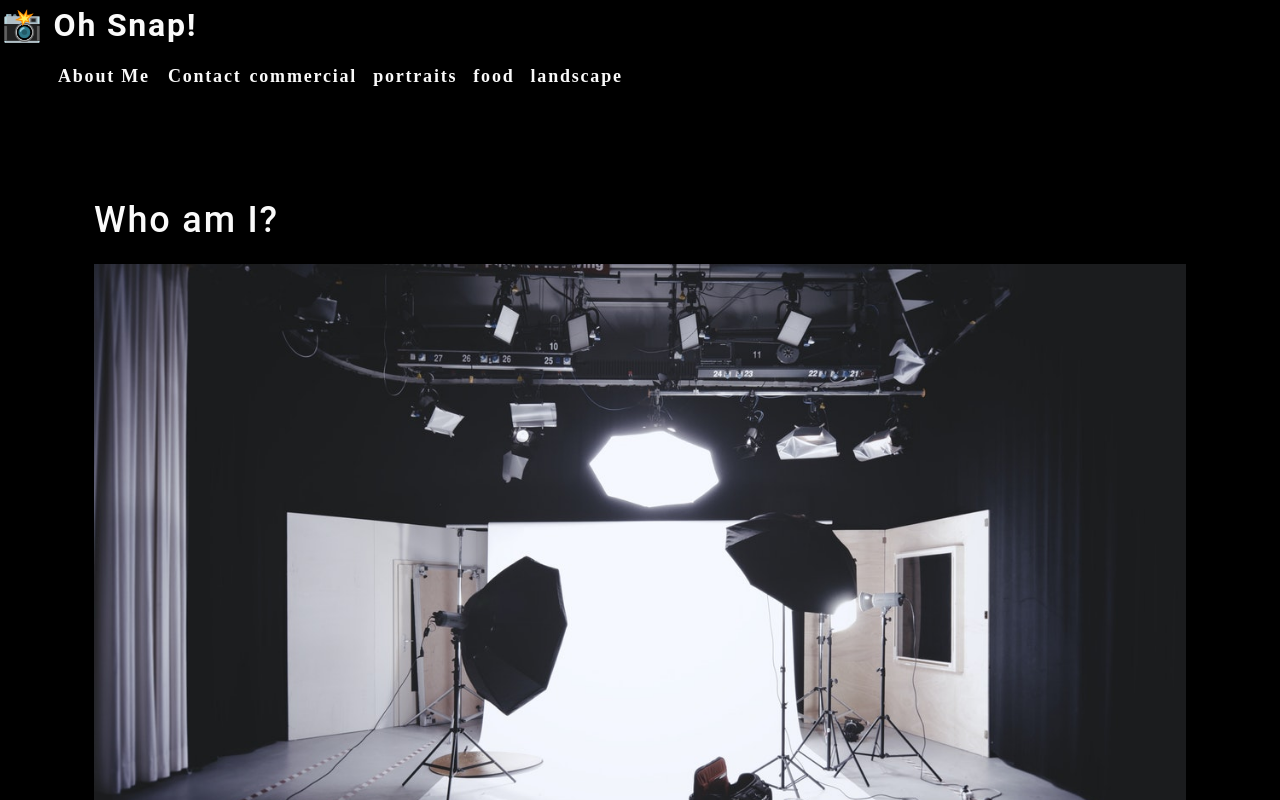
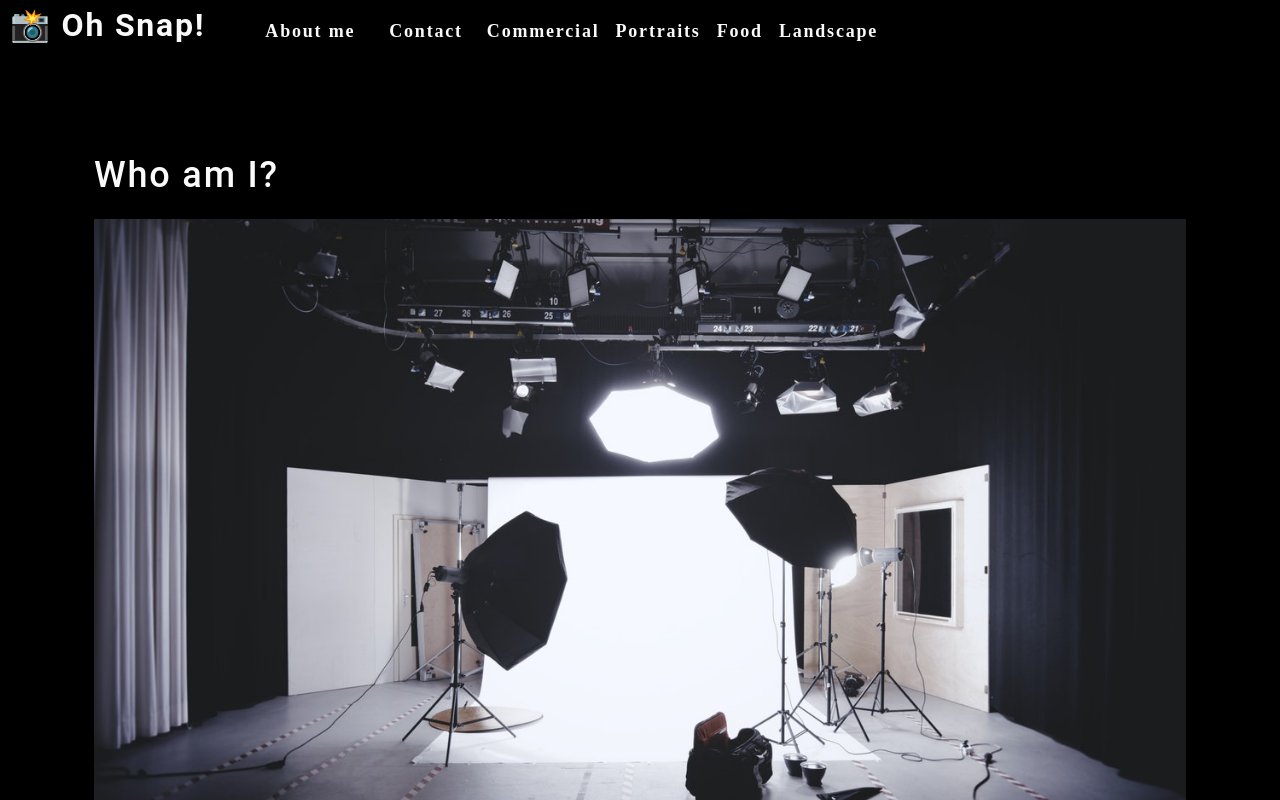
Before and after one commit to mmlawton15/PhotoPort, a React (Create React App) app: page / in a window 1280 px wide. Shown: the top 800 px of the page. Built offline with nearby package versions, Linux system fonts and the light colour scheme.

Commit message:
refactored with lesson snapshot to get rid of errors

```diff
--- a/src/components/About/index.js
+++ b/src/components/About/index.js
@@ -1,13 +1,19 @@
-import React from 'react';
+import React from 'react'
 import coverImage from "../../assets/cover/cover-image.jpg";
 
 function About() {
-    return(
-        <section className='my-5'>
-            <h1 id='about'>Who am I?</h1>
-            <img src={coverImage} className="my-2" style={{ width: "100%" }} alt="cover"/>
-        </section>
-    );
+
+  return (
+    <section className="my-5" >
+      <h1 id="about">Who am I?</h1>
+      <img src={coverImage} className="my-2" style={{ width: "100%" }} alt="cover" />
+      <div className="my-2">
+        <p>
+          Lorem ipsum dolor sit amet, consectetur adipiscing elit. Donec bibendum turpis sed ex condimentum molestie. Mauris condimentum lectus ut ornare dignissim. Mauris faucibus urna mi, ac feugiat metus aliquam maximus. Proin aliquam justo nec diam vulputate vestibulum. Aenean sollicitudin nulla at nisi ornare, nec suscipit massa eleifend. Morbi tristique justo vel turpis sollicitudin, et tristique velit convallis. In hac habitasse platea dictumst. Phasellus mattis nunc sed orci consequat laoreet. Praesent id nisl nibh. Curabitur imperdiet ultricies mollis. In hac habitasse platea dictumst.
+      </p>
+      </div>
+    </section>
+  )
 }
 
-export default About;
+export default About
--- a/src/components/Nav/index.js
+++ b/src/components/Nav/index.js
@@ -1,51 +1,50 @@
-import React from 'react';
+import React from "react";
+import { capitalizeFirstLetter } from "../../utils/helpers";
 
 function Nav() {
-    const categories = [
-        {
-            name: 'commercial',
-            description:"Photos of grocery stores, food trucks, and other commercial projects",
-        },
-        {
-            name: 'portraits', description: "Portraits of people in my life"
-        },
-        {
-            name: "food", description: "Delicious delicacies"
-        },
-        {
-            name: "landscape",
-            description: "Fields, farmhouses, waterfalls, and the beauty of nature",
-        },
+  const  categories = [
+    { name: 'commercial', description: 'Photos of grocery stores, food trucks, and other commercial projects' },
+    { name: 'portraits', description: 'Portraits of people in my life' },
+    { name: 'food', description: 'Delicious delicacies' },
+    { name: 'landscape', description: 'Fields, farmhouses, waterfalls, and the beauty of nature' }
   ];
-    function categorySelected(name) {
-        console.log(`${name} clicked`)
-    };
-    return(
-        <header>
+
+  const handleClick = () => {
+    console.log("click handled")
+  }
+
+  return (
+    <header data-testid="header" className="flex-row px-1">
       <h2>
-                <a href='/'>
-                    <span role='img' aria-label='camera'> 📸</span> Oh Snap!
+        <a href="/">
+          <span role="img" aria-label="camera"> 📸</span> Oh Snap!
         </a>
       </h2>
       <nav>
-                <ul className='flex-row'>
-                    <li className='mx-2'>
-                        <a href='#about'>
-                            About Me
+        <ul className="flex-row">
+          <li className="mx-2">
+            <a href="#about" onClick={() => handleClick()}>
+              About me
             </a>
           </li>
-                    <li>
-                        <span>Contact</span>
+          <li className={"mx-2"}>
+            <span onClick={() => handleClick()}>
+              Contact
+            </span>
           </li>
-                    {categories.map((category) => (
-                        <li className='mx-1' key={category.name}>
-                            <span onClick={() => categorySelected(category.name)}>{category.name}</span>
+          {
+            categories.map((category) => (
+              <li className="mx-1" key={category.name} >
+                <span onClick={() => { handleClick(); }}>
+                 {capitalizeFirstLetter(category.name)}
+                </span>
               </li>
-                    ))}
+            ))
+          }
         </ul>
       </nav>
     </header>
-    )
+  );
 }
 
 export default Nav;
```
Lines whose indentation alone changed are shown as unchanged.
